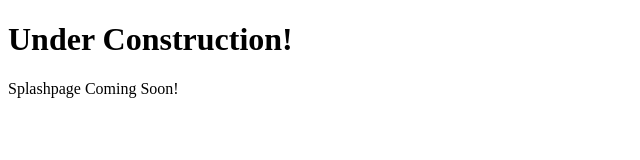
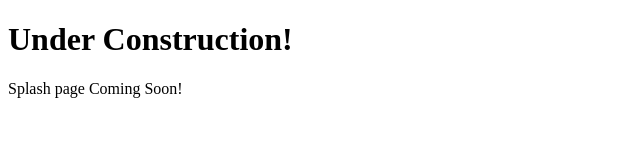
Before and after one commit to RFleet3/RFleet3.github.io, a plain HTML site: page index.html in a window 1280 px wide. Shown: the full height of the page, 0-640 px from the left. Drawn offline with Linux system fonts and the light colour scheme.

Commit message:
Update index.html

```diff
--- a/index.html
+++ b/index.html
@@ -2,6 +2,6 @@
 <html>
 <body>
 <h1>Under Construction!</h1>
-<p>Splashpage Coming Soon!</p>
+<p>Splash page Coming Soon!</p>
 </body>
 </html>
```
